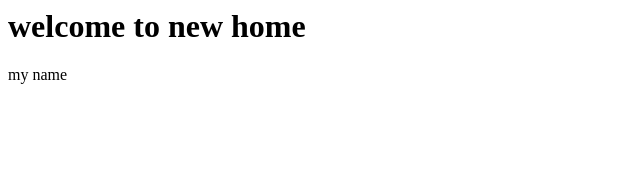
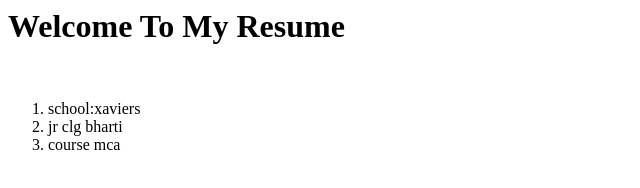
Before and after one commit to mayurdakare/mayurdakare.github.io, a plain HTML site: page index.html in a window 1280 px wide. Shown: the whole page, without its empty margins (0-640 px from the left). Drawn offline with Linux system fonts and the light colour scheme.

Commit message:
added- school-clg

```diff
--- a/index.html
+++ b/index.html
@@ -6,8 +6,13 @@
     </head>
     <body>
         <h1>
-            welcome to new home
+            Welcome To My Resume
         </h1>
-        my name
+        <br>
+        <ol>
+            <li> school:xaviers</li>
+            <li> jr clg bharti </li>
+            <li> course mca</li>
+        </ol>
     </body>
 </html>
```
